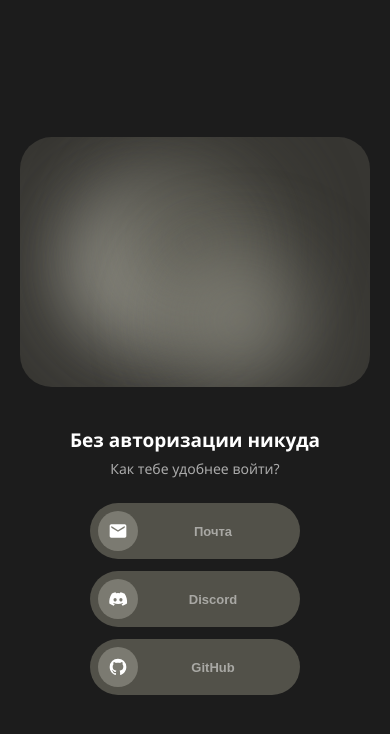
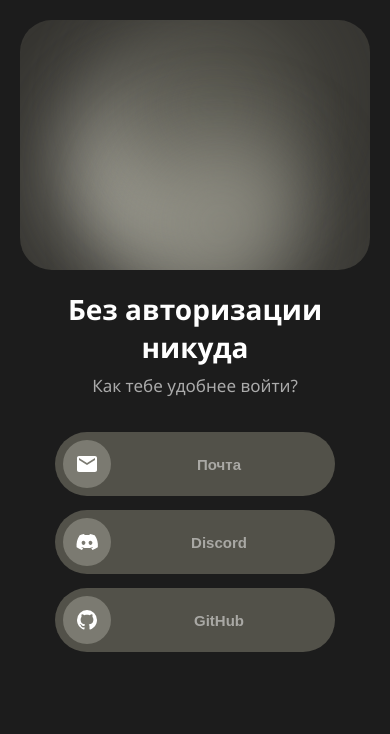
Before and after one commit to horilose/agnes-auth, a plain HTML site: page index.html in a window 390 px wide. Drawn offline with nearby package versions, Linux system fonts and the light colour scheme.

Commit message:
Update index.html

```diff
--- a/index.html
+++ b/index.html
@@ -11,19 +11,17 @@
             color: white;
             font-family: 'Segoe UI', Tahoma, Geneva, Verdana, sans-serif;
             display: flex;
-            justify-content: center;
             align-items: center;
             min-height: 100vh;
             margin: 0;
-            padding: 20px; /* Те самые маленькие отступы по краям браузера */
+            padding: 20px;
             box-sizing: border-box;
-            gap: 80px; /* Чуть отодвинули правую часть, раз левая стала массивнее */
         }
 
-        /* --- ЛЕВАЯ ЧАСТЬ (Высокий прямоугольник) --- */
+        /* --- ЛЕВАЯ ЧАСТЬ (Ширина 660px, как ты и настроила!) --- */
         .visual-panel {
-            width: 440px; /* Сделали шире, чтобы соблюсти пропорции */
-            height: calc(100vh - 40px); /* 100% высоты окна минус отступы сверху и снизу (20+20) */
+            width: 660px;
+            height: calc(100vh - 40px);
             min-height: 500px;
             background-color: rgba(82, 81, 73, 0.5);
             border-radius: 32px;
@@ -42,37 +40,43 @@
             animation-timing-function: ease-in-out;
         }
 
-        /* Слегка увеличили круги под новый большой размер панели */
-        .orb-1 { width: 140px; height: 140px; background: #DCDBCE; top: 15%; left: 10%; animation-name: floatOrb1; animation-duration: 8s; }
-        .orb-2 { width: 180px; height: 180px; background: #525149; bottom: 15%; left: 20%; animation-name: floatOrb2; animation-duration: 11s; }
-        .orb-3 { width: 120px; height: 120px; background: #8F8E83; top: 40%; right: 15%; animation-name: floatOrb3; animation-duration: 9s; }
+        /* Чуть-чуть увеличила орбиты, чтобы они не терялись в гигантском прямоугольнике */
+        .orb-1 { width: 180px; height: 180px; background: #DCDBCE; top: 15%; left: 10%; animation-name: floatOrb1; animation-duration: 8s; }
+        .orb-2 { width: 220px; height: 220px; background: #525149; bottom: 15%; left: 20%; animation-name: floatOrb2; animation-duration: 11s; }
+        .orb-3 { width: 160px; height: 160px; background: #8F8E83; top: 40%; right: 15%; animation-name: floatOrb3; animation-duration: 9s; }
 
         @keyframes floatOrb1 { 0% { transform: translate(0, 0) scale(1); } 100% { transform: translate(30px, 30px) scale(1.1); } }
         @keyframes floatOrb2 { 0% { transform: translate(0, 0) scale(1); } 100% { transform: translate(30px, -40px) scale(1.05); } }
         @keyframes floatOrb3 { 0% { transform: translate(0, 0) scale(1); } 100% { transform: translate(-30px, 40px) scale(1.15); } }
 
-        /* --- ПРАВАЯ ЧАСТЬ (Контент) --- */
+        /* --- ПРАВАЯ ЧАСТЬ (Масштабированная) --- */
+        .content-wrapper {
+            flex-grow: 1;
+            display: flex;
+            justify-content: center;
+            align-items: center;
+        }
+
         .content-panel {
             display: flex;
             flex-direction: column;
             justify-content: center;
             align-items: center;
-            width: 260px;
-            flex-shrink: 0;
+            width: 360px;
         }
 
-        h1 { margin: 0 0 6px 0; font-size: 19px; font-weight: 800; text-align: center; }
-        p.subtitle { color: #aaaaaa; margin: 0 0 25px 0; font-size: 14px; font-weight: 500; text-align: center; }
+        h1 { margin: 0 0 8px 0; font-size: 28px; font-weight: 800; text-align: center; }
+        p.subtitle { color: #aaaaaa; margin: 0 0 35px 0; font-size: 17px; font-weight: 500; text-align: center; }
 
-        /* --- КНОПКИ --- */
+        /* --- КНОПКИ (Увеличенные) --- */
         .btn {
             position: relative;
             display: block;
-            width: 210px;
-            height: 56px;
+            width: 280px; /* Было 250, стало 280 */
+            height: 64px; /* Было 60, стало 64 */
             background-color: #525149;
-            border-radius: 28px;
-            margin: 0 auto 12px auto;
+            border-radius: 32px;
+            margin: 0 auto 14px auto;
             border: none;
             cursor: pointer;
             transition: background-color 0.3s, transform 0.15s cubic-bezier(0.18, 0.89, 0.32, 1.28);
@@ -80,15 +84,15 @@
         }
 
         .btn:hover { background-color: #616056; }
-        .btn:active { transform: scale(1.03); } /* Кнопка выходит наружу при клике */
+        .btn:active { transform: scale(1.03); }
 
         /* Скользящий кружок */
         .btn-icon-wrapper {
             position: absolute;
             top: 8px;
             left: 8px;
-            width: 40px;
-            height: 40px;
+            width: 48px; /* Увеличили пропорционально кнопке */
+            height: 48px;
             background-color: #7B7A71;
             border-radius: 50%;
             display: flex;
@@ -98,14 +102,11 @@
             transition: left 0.8s cubic-bezier(0.4, 0, 0.2, 1);
         }
 
-        .btn-icon-wrapper svg { width: 20px; height: 20px; fill: white; }
+        .btn-icon-wrapper svg { width: 24px; height: 24px; fill: white; }
 
-        /* Магия при наведении: кружок едет направо */
-        .btn:hover .btn-icon-wrapper {
-            left: 162px;
-        }
+        /* Новая математика: 280(кнопка) - 48(кружок) - 8(отступ) = 224px */
+        .btn:hover .btn-icon-wrapper { left: 224px; }
 
-        /* Контейнер для текстов */
         .text-wrapper {
             position: absolute;
             top: 0; left: 0; right: 0; bottom: 0;
@@ -116,55 +117,47 @@
             pointer-events: none;
         }
 
-        /* Текст 1: Призрачный */
         .btn-text-ghost {
             position: absolute;
             color: rgba(255, 255, 255, 0.5);
-            font-size: 13px;
+            font-size: 15px;
             font-weight: 700;
-            transform: translateX(18px);
+            transform: translateX(24px);
             opacity: 1;
             transition: opacity 0.3s ease-in 0.4s;
         }
 
-        /* Текст 2: Белый цельный */
         .btn-text-solid {
             position: absolute;
             color: white;
-            font-size: 13px;
+            font-size: 15px;
             font-weight: 700;
-            transform: translateX(-18px);
+            transform: translateX(-24px);
             opacity: 0;
             transition: opacity 0.2s ease-out 0s;
         }
 
-        /* Анимации текстов */
-        .btn:hover .btn-text-ghost {
-            opacity: 0;
-            transition: opacity 0.2s ease-out 0s;
-        }
-
-        .btn:hover .btn-text-solid {
-            opacity: 1;
-            transition: opacity 0.3s ease-in 0.4s;
-        }
+        .btn:hover .btn-text-ghost { opacity: 0; transition: opacity 0.2s ease-out 0s; }
+        .btn:hover .btn-text-solid { opacity: 1; transition: opacity 0.3s ease-in 0.4s; }
 
         /* --- ВТОРОСТЕПЕННЫЕ ЭКРАНЫ --- */
         #main-step { width: 100%; display: flex; flex-direction: column; align-items: center; }
         #email-step, #otp-step { display: none; width: 100%; flex-direction: column; align-items: center; }
 
-        .input-field { width: 210px; height: 50px; padding: 0 18px; margin: 0 auto 12px auto; border-radius: 25px; border: 2px solid #333; background-color: #151515; color: white; font-size: 14px; box-sizing: border-box; text-align: center; transition: border-color 0.3s; }
+        /* Поля тоже подогнаны под новые 280px */
+        .input-field { width: 280px; height: 60px; padding: 0 20px; margin: 0 auto 12px auto; border-radius: 30px; border: 2px solid #333; background-color: #151515; color: white; font-size: 16px; box-sizing: border-box; text-align: center; transition: border-color 0.3s; }
         .input-field:focus { outline: none; border-color: #7B7A71; }
-        .btn-simple { width: 210px; height: 50px; border-radius: 25px; border: none; background: #DCDBCE; color: #151515; font-size: 14px; font-weight: bold; cursor: pointer; transition: transform 0.15s cubic-bezier(0.18, 0.89, 0.32, 1.28); }
+        .btn-simple { width: 280px; height: 60px; border-radius: 30px; border: none; background: #DCDBCE; color: #151515; font-size: 16px; font-weight: bold; cursor: pointer; transition: transform 0.15s cubic-bezier(0.18, 0.89, 0.32, 1.28); }
         .btn-simple:active { transform: scale(1.03); }
-        .btn-back { background: transparent; color: #888; border: none; width: 210px; font-size: 13px; margin: 8px auto 0 auto; cursor: pointer; transition: color 0.2s; }
+        .btn-back { background: transparent; color: #888; border: none; width: 280px; font-size: 15px; margin: 10px auto 0 auto; cursor: pointer; transition: color 0.2s; }
         .btn-back:hover { color: white; }
-        #error-msg { color: #E44332; font-size: 13px; margin-top: 15px; display: none; text-align: center; width: 210px; }
+        #error-msg { color: #E44332; font-size: 15px; margin-top: 15px; display: none; text-align: center; width: 280px; }
 
-        /* --- АДАПТИВ (на мобилках левая панель сплющится, чтобы не ломать верстку) --- */
-        @media (max-width: 800px) {
-            body { flex-direction: column; gap: 40px; height: auto; }
-            .visual-panel { width: 100%; height: 250px; min-height: 250px; }
+        /* --- АДАПТИВ --- */
+        @media (max-width: 900px) {
+            body { flex-direction: column; height: auto; }
+            .visual-panel { width: 100%; height: 250px; min-height: 250px; margin-bottom: 20px; }
+            .content-wrapper { flex-grow: 0; width: 100%; }
         }
     </style>
 </head>
@@ -176,6 +169,7 @@
         <div class="orb orb-3"></div>
     </div>
 
+    <div class="content-wrapper">
         <div class="content-panel">
             <h1>Без авторизации никуда</h1>
             <p class="subtitle" id="status-text">Как тебе удобнее войти?</p>
@@ -225,6 +219,7 @@
             </div>
 
             <div id="error-msg"></div>
+        </div>
     </div>
 
     <script>
```
Lines whose indentation alone changed are shown as unchanged.
